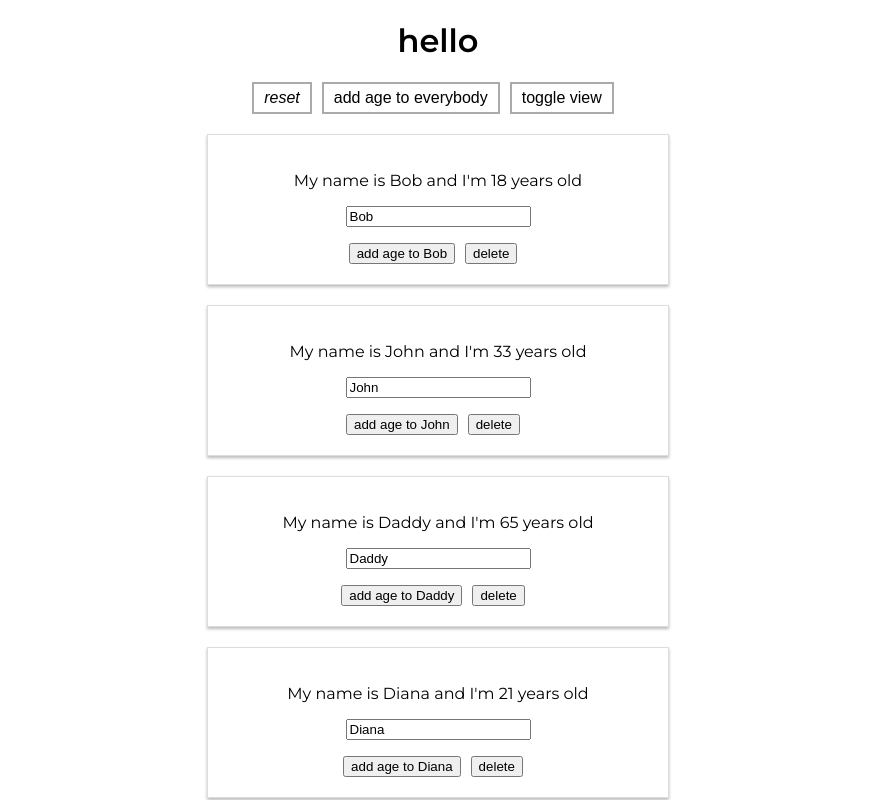
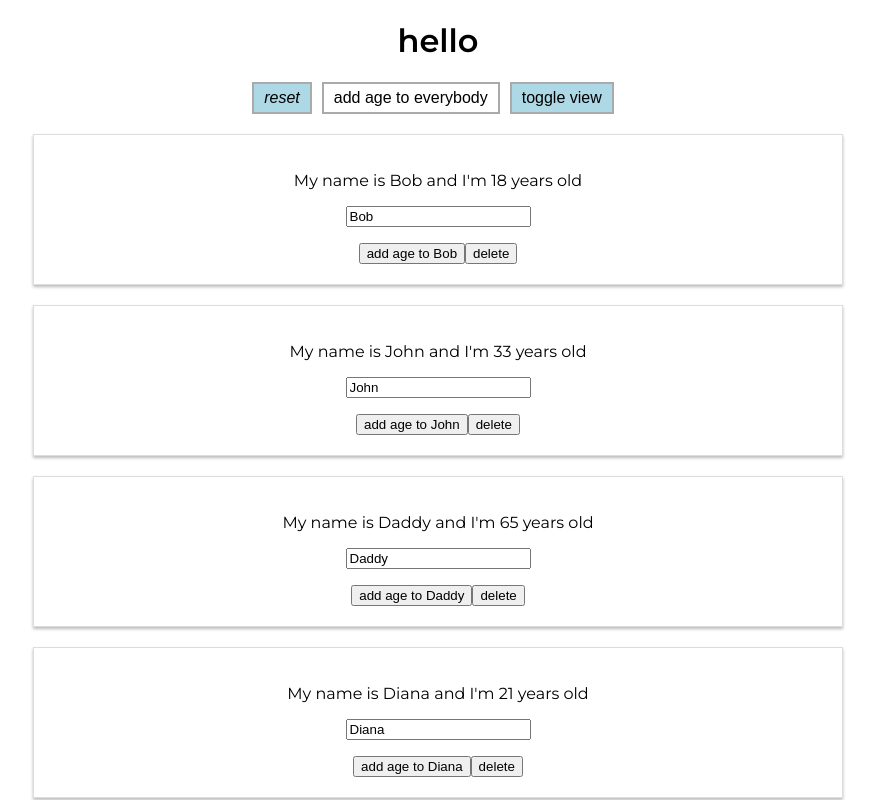
Before and after one commit to artem-bayandin/udemy-react, a React (Create React App) app in the folder udemy-react-guide/: page / in a window 1280 px wide. Both pictures are taken after a click on the button "toggle view". Shown: the top 800 px of the page, without its empty margins (202-1077 px from the left). Built offline with nearby package versions, Linux system fonts and the light colour scheme.

Commit message:
Styled components

```diff
--- a/udemy-react-guide/package.json
+++ b/udemy-react-guide/package.json
@@ -9,7 +9,8 @@
     "radium": "^0.26.0",
     "react": "^16.13.1",
     "react-dom": "^16.13.1",
-    "react-scripts": "3.4.1"
+    "react-scripts": "3.4.1",
+    "styled-components": "^5.1.0"
   },
   "scripts": {
     "start": "react-scripts start",
--- a/udemy-react-guide/src/App.js
+++ b/udemy-react-guide/src/App.js
@@ -1,7 +1,28 @@
-import React, { useState } from 'react';
-import './App.css';
+import React, { useState } from 'react'
+import './App.css'
 import Person from './Person/Person'
-import Radium, { StyleRoot } from 'radium'
+// import Radium, { StyleRoot } from 'radium'
+import styled from 'styled-components'
+
+const StyledButton = styled.button`
+background-color: ${props => props.alt && props.alt == 'true' ? 'lightblue' : 'white'};
+border: 2px solid #aaa;
+padding: 5px 10px;
+font-size: 16px;
+margin-right: 10px;
+
+&:hover {
+    background-color: lightgreen;
+    color: black;
+}
+`
+
+const StyledAddAgeToEverybodyButton = styled(StyledButton)`
+&:hover {
+    background-color: lightyellow;
+    color: darkblue;
+}
+`
 
 const App = props => {
     const initialState = {
@@ -44,17 +65,17 @@ const App = props => {
 
     const [viewPeople, setViewPeople] = useState(false)
 
-    const buttonStyle = {
-        backgroundColor: 'white',
-        border: '2px solid #aaa',
-        padding: '5px 10px',
-        fontSize: '16px',
-        marginRight: '10px',
-        ':hover': {
-            backgroundColor: 'lightgreen',
-            color: 'black'
-        }
-    }
+    // const buttonStyle = {
+    //     backgroundColor: 'white',
+    //     border: '2px solid #aaa',
+    //     padding: '5px 10px',
+    //     fontSize: '16px',
+    //     marginRight: '10px',
+    //     ':hover': {
+    //         backgroundColor: 'lightgreen',
+    //         color: 'black'
+    //     }
+    // }
 
     const resetBtnStyles = [];
     if (peopleState.people.length > 3) {
@@ -67,34 +88,69 @@ const App = props => {
         resetBtnStyles.push('combined-red')
     }
 
-    let addAgeToEverybodyStyle = { ...buttonStyle }
-    if (viewPeople) {
-        addAgeToEverybodyStyle[':hover'] = {
-            backgroundColor: 'lightyellow',
-            color: 'darkblue'
-        }
-    }
+    // let addAgeToEverybodyStyle = { ...buttonStyle }
+    // if (viewPeople) {
+    //     addAgeToEverybodyStyle[':hover'] = {
+    //         backgroundColor: 'lightyellow',
+    //         color: 'darkblue'
+    //     }
+    // }
 
     return (
-        <StyleRoot>
+        // <StyleRoot>
+        //     <div className="App">
+        //         <h1>hello</h1>
+        //         <button
+        //             key="resetBtn"
+        //             onClick={() => setPeople(initialState)}
+        //             style={buttonStyle}
+        //             className={resetBtnStyles.join(' ')}
+        //         >reset</button>
+        //         <button
+        //             key="addAgeToEverybodyBtn"
+        //             onClick={addAgeToAll}
+        //             style={addAgeToEverybodyStyle}
+        //         >add age to everybody</button>
+        //         <button
+        //             key="togglePeople"
+        //             onClick={() => setViewPeople(prevState => !prevState)}
+        //             style={buttonStyle}
+        //         >toggle view</button>
+        //         {
+        //             viewPeople &&
+        //             peopleState.people.map(item =>
+        //                 <Person
+        //                     key={item.id}
+        //                     id={item.id}
+        //                     name={item.name}
+        //                     age={item.age}
+        //                     makeOlder={(ev) => makeOneOlderHandler(ev, item.id)}
+        //                     nameChanged={(ev) => nameChangedHandler(ev, item.id)}
+        //                     click={() => deletePersonById(item.id)}
+        //                 />)
+        //         }
+        //     </div>
+        // </StyleRoot>
         <div className="App">
             <h1>hello</h1>
-                <button
+            <StyledButton
                 key="resetBtn"
+                alt={viewPeople.toString()}
                 onClick={() => setPeople(initialState)}
-                    style={buttonStyle}
+                //style={buttonStyle}
                 className={resetBtnStyles.join(' ')}
-                >reset</button>
-                <button
+            >reset</StyledButton>
+            <StyledAddAgeToEverybodyButton
                 key="addAgeToEverybodyBtn"
                 onClick={addAgeToAll}
-                    style={addAgeToEverybodyStyle}
-                >add age to everybody</button>
-                <button
+                // style={addAgeToEverybodyStyle}
+            >add age to everybody</StyledAddAgeToEverybodyButton>
+            <StyledButton
                 key="togglePeople"
+                alt={viewPeople.toString()}
                 onClick={() => setViewPeople(prevState => !prevState)}
-                    style={buttonStyle}
-                >toggle view</button>
+                //style={buttonStyle}
+            >toggle view</StyledButton>
             {
                 viewPeople &&
                 peopleState.people.map(item =>
@@ -109,8 +165,8 @@ const App = props => {
                     />)
             }
         </div>
-        </StyleRoot>
-    );
+    )
 }
 
-export default Radium(App);
+// export default Radium(App)
+export default App
--- a/udemy-react-guide/src/Person/Person.js
+++ b/udemy-react-guide/src/Person/Person.js
@@ -1,6 +1,20 @@
 import React from 'react'
-import Radium from 'radium'
+// import Radium from 'radium'
 import './Person.css'
+import styled from 'styled-components'
+
+const StyledDiv = styled.div`
+    width: 60%;
+    margin: 20px auto;
+    border: 1px solid #ddd;
+    box-shadow: 0 2px 3px #bbb;
+    padding: 20px;
+    text-align: center;
+
+    @media (min-width: 500px): {
+        width: 420px
+    }
+`
 
 const person = (props) => {
     const addAgeClickHandler = (ev) => {
@@ -14,8 +28,15 @@ const person = (props) => {
         }
     }
 
+    // const style = {
+    //     '@media (min-width: 500px)': {
+    //         width: '420px'
+    //     }
+    // }
+
     return (
-        <div className="Person" style={style}>
+        // <div className="Person" style={style}>
+        <StyledDiv>
             <p>My name is {props.name} and I'm {props.age} years old</p>
             <p>{props.children}</p>
             <p>
@@ -25,9 +46,10 @@ const person = (props) => {
                 <button onClick={(ev) => addAgeClickHandler(ev)}>add age to {props.name}</button>
                 <button onClick={props.click}>delete</button>
             </div>
-
-        </div>
+        </StyledDiv>
+        // </div>
     )
 }
 
-export default Radium(person);
+// export default Radium(person)
+export default person
```
Also changed, not shown: 1 other file (tests, documents, lock files or other folders). Lines whose indentation alone changed are shown as unchanged.
